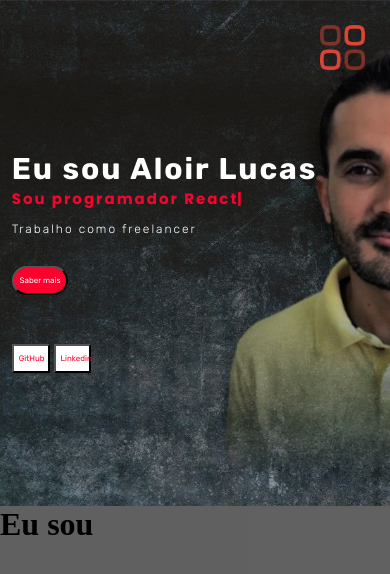
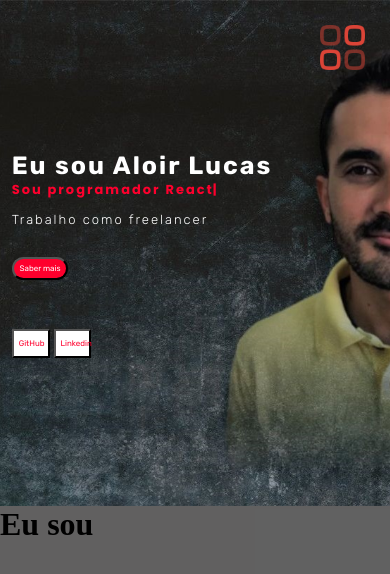
Before and after one commit to aloirlucas/Portfolio_Aloir_Lucas, a plain HTML site: page index.html in a window 390 px wide. Shown: the top 574 px of the page. Drawn offline with nearby package versions, Linux system fonts and the light colour scheme.

Commit message:
atu15062255

```diff
--- a/style.css
+++ b/style.css
@@ -233,18 +233,27 @@ aside{
         margin-left: 3%;
     }
     .main-title h1{
-        font-size: 30px;
+        font-size: 25px;
         margin-top: 40%;
     }
     .main-title h2{
-        font-size: 15px;
+        font-size: 13px;
     }
     .main-title h5{
-        font-size: 12px;
+        font-size: 13px;
     }
     .btn-sabermais{
         font-size: 8px;
         margin-top: 30px;
+        width: 15%;
+
+    padding: 5px 3px;
+
+
+    border-radius: 30px;
+    color: #FFF;
+    font-family: 'Rubik';
+    cursor: pointer;
     }
     .btn-redesSociais{
         font-size: 8px;
```
